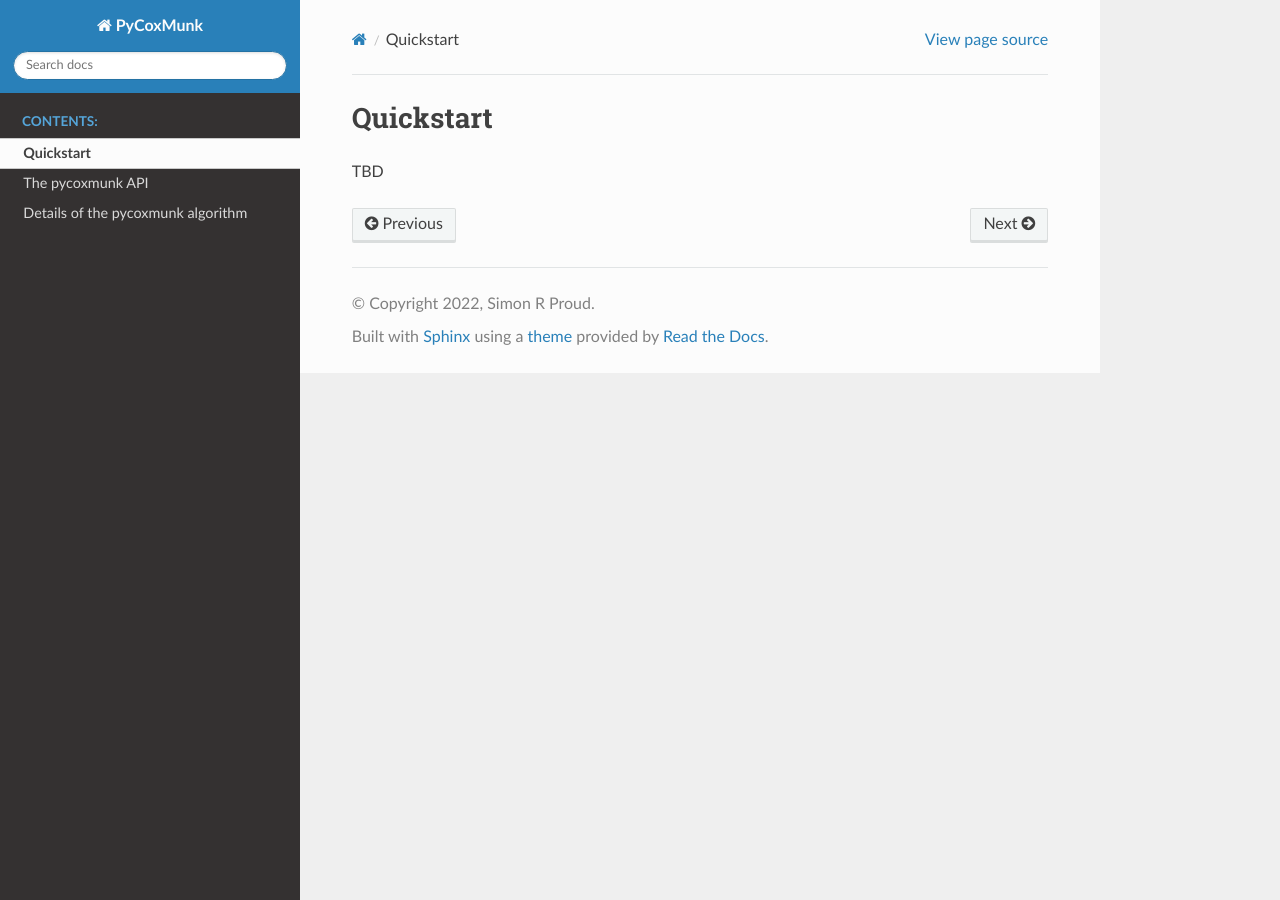
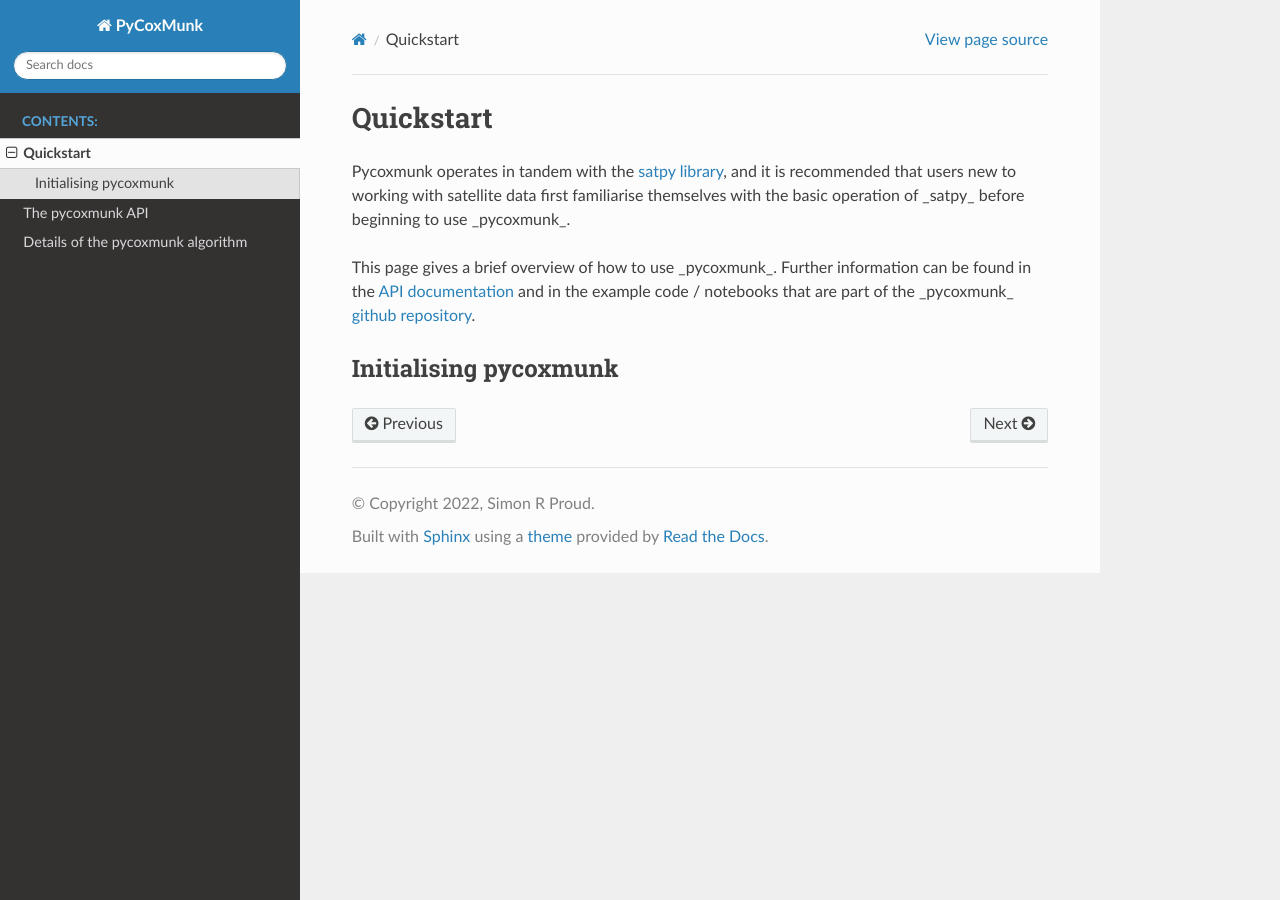
Before and after one commit to simonrp84/PyCoxMunk, a Sphinx documentation site: the page built from docs/quickstart.rst, in a window 1280 px wide. Built offline with Sphinx 7.4.7 and the Read the Docs theme 2.0.0, drawn with Linux system fonts in a browser that asks for light colours.

Commit message:
Begin adding quickstart documentation.

```diff
--- a/docs/quickstart.rst
+++ b/docs/quickstart.rst
@@ -2,4 +2,13 @@
 Quickstart
 ==========
 
-TBD
+Pycoxmunk operates in tandem with the  `satpy library <https://github.com/pytroll/satpy>`_, and it is recommended that
+users new to working with satellite data first familiarise themselves with the basic operation of _satpy_ before
+beginning to use _pycoxmunk_.
+
+This page gives a brief overview of how to use _pycoxmunk_. Further information can be found in the
+`API documentation <pcm_api>`_ and in the example code / notebooks that are part of the _pycoxmunk_
+`github repository <https://github.com/simonrp84/PyCoxMunk/tree/main/Examples>`_.
+
+Initialising pycoxmunk
+~~~~~~~~~~~~~~~~~~~~~~
```
